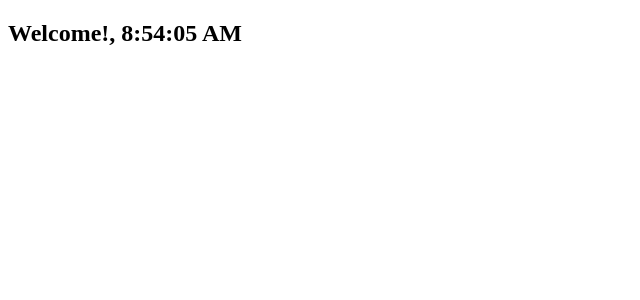
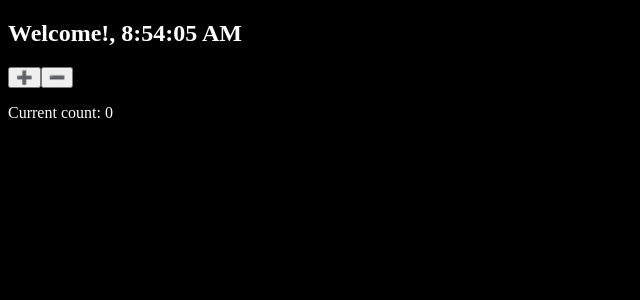
Before and after one commit to Fernando-Herrero/useEffect-react, a React (Vite) app: page / in a window 1280 px wide. Shown: the top 300 px of the page, without its empty margins (0-640 px from the left). Built offline with nearby package versions, Linux system fonts and the light colour scheme.

Commit message:
add CounterPreview component to render a count and show in the screen

```diff
--- a/src/App.css
+++ b/src/App.css
@@ -0,0 +1,4 @@
+body {
+    background-color: black;
+    color: white;
+}
--- a/src/App.jsx
+++ b/src/App.jsx
@@ -1,10 +1,12 @@
 import "./App.css";
-import { WelcomeMessage } from "./components/WelcomeMessage";
+import { CounterPreview } from "./components/CounterPreview/CounterPreview";
+import { WelcomeMessage } from "./components/WelcomeMessage/WelcomeMessage";
 
 export const App = () => {
 	return (
 		<>
 			<WelcomeMessage />
+			<CounterPreview />
 		</>
 	);
 };
--- /dev/null
+++ b/src/components/CounterPreview/CounterPreview.jsx
@@ -0,0 +1,21 @@
+import { useEffect, useState } from "react";
+
+export const CounterPreview = () => {
+	const [count, setCount] = useState(0);
+
+	const handleClick = (n) => {
+		setCount((prev) => prev + n);
+	};
+
+	useEffect(() => {
+		console.log("Current count is:", count);
+	}, [count]);
+
+	return (
+		<div className="counter-preview">
+			<button onClick={() => handleClick(+1)}>➕</button>
+			<button onClick={() => handleClick(-1)}>➖</button>
+			<p>Current count: {count}</p>
+		</div>
+	);
+};
```
Also changed, not shown: src/components/WelcomeMessage/WelcomeMessage.jsx (renamed from src/components/WelcomeMessage.jsx).
